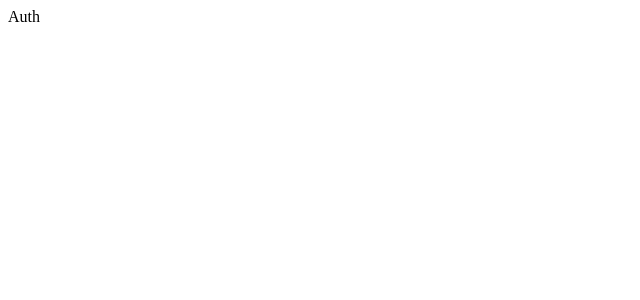
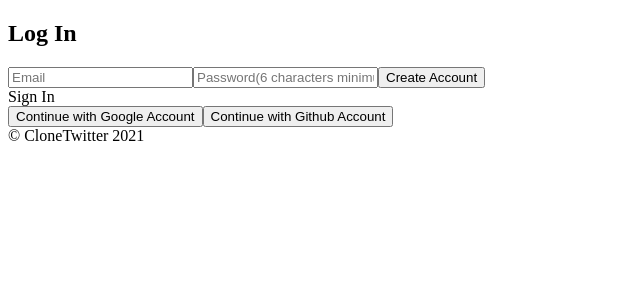
Before and after one commit to phj9020/twitter-clone, a React (Create React App) app: page /#/ in a window 1280 px wide. Shown: the top 300 px of the page, without its empty margins (0-640 px from the left). Built offline with nearby package versions, Linux system fonts and the light colour scheme; no server answers.

Commit message:
local createAccount/Login with firebase added

```diff
--- /dev/null
+++ b/jsconfig.json
@@ -0,0 +1,6 @@
+{
+    "compilerOptions": {
+        "baseUrl": "src"
+    },
+    "include": ["src"]
+}
--- a/src/components/App.js
+++ b/src/components/App.js
@@ -1,9 +1,31 @@
-import React from 'react';
-import MainRouter from "./Router";
+import React, { useEffect, useState } from "react";
+import MainRouter from "components/Router";
+import { authService } from "fbase";
 
 function App() {
+  // 기본적으로 로그인 안된 상태
+  const [init, setInit] = useState(false);
+  const [isLoggedIn, setIsLoggedIn] = useState(false);
+  //console.log(isLoggedIn); // null 인 이뉴는 firebase가 초기화되고 모든걸 로드할떄까지 기다려줄 시간이 없기때문
+
+  // state의 변화를 듣고 있다
+  useEffect(()=>{
+    authService.onAuthStateChanged((user)=>{
+      if(user) {
+        setIsLoggedIn(true);
+      } else {
+        setIsLoggedIn(false)
+      }
+      setInit(true);
+    })
+  },[])
+
+
   return (
-    <MainRouter />
+    <>
+      {init ? <MainRouter isLoggedIn={isLoggedIn}/> : "Initializing..." }
+      <footer>&copy; CloneTwitter {new Date().getFullYear()}</footer>
+    </>
   );
 }
 
--- a/src/components/Router.js
+++ b/src/components/Router.js
@@ -1,13 +1,9 @@
-import React, { useState } from "react";
+import React from "react";
 import { HashRouter as Router, Switch, Route } from "react-router-dom";
+import Home from "routes/Home";
+import Auth from "routes/Auth";
 
-import Home from "../routes/Home";
-import Auth from "../routes/Auth";
-
-const MainRouter = () => {
-  // 기본적으로 로그인 안된 상태
-const [isLoggedIn, setIsLoggedIn] = useState(false);
-
+const MainRouter = ({isLoggedIn}) => {
   return (
     <Router>
     <Switch>
--- a/src/firebase.js
+++ b/src/fbase.js
@@ -1,4 +1,7 @@
+// Firebase App (the core Firebase SDK) is always required and must be listed first
 import firebase from "firebase/app";
+// Add the Firebase products that you want to use
+import "firebase/auth";
 
 // Your web app's Firebase configuration
 const firebaseConfig = {
@@ -10,4 +13,7 @@ const firebaseConfig = {
     appId:process.env.REACT_APP_APP_ID
   };
   // Initialize Firebase
-  export default firebase.initializeApp(firebaseConfig);
+firebase.initializeApp(firebaseConfig);
+
+// 서비스만 export
+export const authService = firebase.auth();
--- a/src/routes/Auth.js
+++ b/src/routes/Auth.js
@@ -1,8 +1,61 @@
-import React from 'react';
+import React, {useState} from 'react';
+import {authService} from "fbase";
+
 
 const Auth = ()=> {
+    const [email, setEmail] = useState('');
+    const [password, setPassword] = useState('');
+    const [newAccount, setNewAccount] = useState(true);
+    const [error, setError] = useState("");
+
+    console.log(email, password, newAccount)
+
+    const onChange = (event) => {
+        // event.target.name = input has name attribute
+        const { target : { name, value}} = event;
+        if (name === "email") {
+            setEmail(value)
+        } else if (name === "password") {
+                setPassword(value)
+        }
+    }
+
+    const onSubmit = async (event) => {
+        event.preventDefault();
+        // firebase로 create, login
+        try{
+            let data;
+            if(newAccount === true) {
+                data = await authService.createUserWithEmailAndPassword(email, password)
+            } else if(newAccount === false) {
+                data = await authService.signInWithEmailAndPassword(email, password)
+                console.log(data)
+            }
+        } catch(error) {
+            setError(error.message)
+        }
+    }
+
+    const toggleAccount = () =>{
+        // 이전에 갖고있던 값의 반대를 적용시킨다
+        setNewAccount(prev => !prev);
+    }
+
     return(
-        <span>Auth</span>
+        <>
+            <h2>Log In</h2>
+            <form onSubmit={onSubmit}>
+                <input name="email" type="email" placeholder="Email" required value={email} onChange={onChange}/>
+                <input name="password" type="password" placeholder="Password(6 characters minimun)" minLength="6" required value={password} onChange={onChange} autoComplete="true" />
+                <input type="submit" value={newAccount ? "Create Account" : "Sign In"} />
+                {error}
+            </form>
+            <span onClick={toggleAccount}>{newAccount ? "Sign In" : "Create Account" }</span>
+            <div>
+                <button>Continue with Google Account</button>
+                <button>Continue with Github Account</button>
+            </div>
+        </>
     )
 }
 
```
